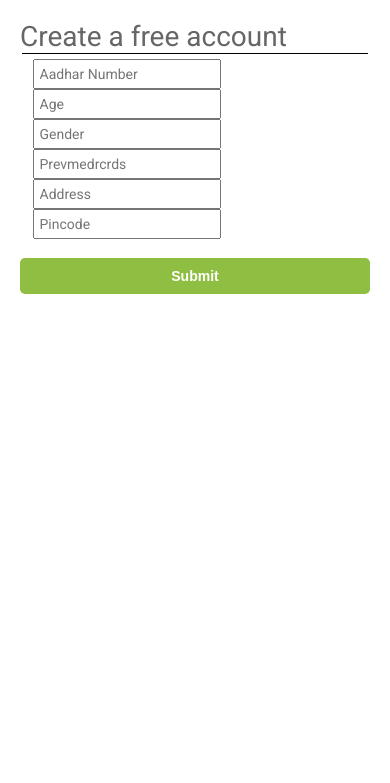
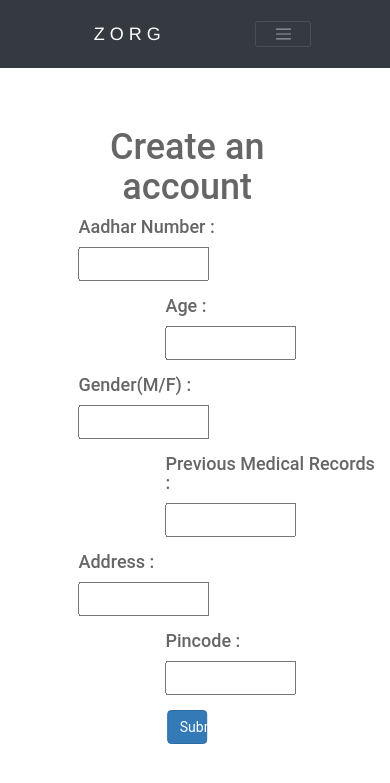
Before and after one commit to arjunqwerty/Zorg-V3, a Flask app: page /add_profile in a window 390 px wide. Shown: the top 783 px of the page. Run offline with Flask 2, Linux system fonts and the light colour scheme; the visitor is signed in with stand-in values (Sample User, id 1); some libraries are stand-ins or nearby versions.

Commit message:
dashboard, addprofile and editprofile done. Idk which bg to add so u can choose one.

```diff
--- a/static/addprof.css
+++ b/static/addprof.css
@@ -17,39 +17,18 @@ h3 {
     margin: 12px 0;
     color: #8ebf42;
 }
-.main-block {
-display: flex;
-justify-content: center;
-align-items: center;
-background: #fff;
-}
 form {
-width: 100%;
+    width:100%;
     padding: 20px;
 }
 fieldset {
     border: none;
     border-top: 1px solid black;
 }
+/*
 .account-details{
-display: flex;
-flex-wrap: wrap;
-justify-content: space-between;
-}
-.account-details >div>div {
-display: flex;
-align-items: center;
-vertical-align: middle;
-margin-bottom: 10px;
-}
-.account-details >div input, label {
-width: 100%;
-}
-label {
-padding: 0 5px;
-text-align: right;
-vertical-align: middle;
-}
+    color: ivory;
+}*/
 input {
     padding: 5px;
     vertical-align: middle;
@@ -69,7 +48,7 @@ button:hover {
     background: #82b534;
 }
 @media (min-width: 568px) {
-.account-details >div, .personal-details >div {
+.account-details >div {
     width: 50%;
 }
 label {
--- a/templates/add_profile.html
+++ b/templates/add_profile.html
@@ -1,68 +1,133 @@
 <!DOCTYPE html>
 <html>
   <head>
-    <title>Account registration form</title>
-    <link rel="icon" type="image/png" href="/static/Untitled.png"/>
-    <link href='https://fonts.googleapis.com/css?family=Open+Sans:400,300,300italic,400italic,600' rel='stylesheet' type='text/css'>
-    <link href="https://fonts.googleapis.com/css?family=Roboto:300,400,500,700" rel="stylesheet">
-    <link rel="stylesheet" href="static/addprof.css">
+    <title>ZORG</title>
+    <link rel="icon" type="image/png" href="/static/Favicon.png"/>
+    <style>
+      html, body {
+        min-height: 100%;
+      }
+      body, div, form, input, select, p {
+        padding: 0;
+        margin: 0;
+        outline: none;
+        font-family: Roboto, Arial, sans-serif;
+        font-size: 14px;
+        color: #666;
+      }
+      h1 {
+        margin: 0;
+        font-weight: 400;
+      }
+      h3 {
+        margin: 12px 0;
+        color: #8ebf42;
+      }
+      form {
+        transform: translateX(10%);
+        width:80%;
+        padding: 20px;
+      }
+      fieldset {
+        border: none;
+        border-top: 1px solid black;
+      }
+      .account-details{
+        transform: translateX(10%);
+      }
+      .account-details >div{
+        width: 80%;
+      }
+      .right-heading {
+        transform: translateX(40%);
+      }
+      input {
+        width: 60%;
+        padding: 5px;
+        vertical-align: middle;
+      }
+      button {
+        width: 15%;
+        padding: 10px 0;
+        margin: 10px auto;
+        border-radius: 5px;
+        border: none;
+        background: #8ebf42;
+        font-size: 14px;
+        font-weight: 600;
+        color: #fff;
+      }
+      button:hover {
+        background: #82b534;
+      }
+      @media (max-width: 568px) {
+      .account-details >div {
+        width: 80%;
+      }
+      label {
+        width: 40%;
+      }
+      input {
+        width: 60%;
+      }
+      }
+    </style>
   </head>
   <body>
-    <div class="main-block">
-      {% include "includes/_messages.html" %}
+    {% include "layout.html" %}
+    <div class="padding text-center">
       <form method="POST" action="/add_profile">
-        <h1 class="text-center">Create a free account</h1>
-        <fieldset>
-          <div  class="account-details">
-              <div class="form-group"><!--aadhar-->
+        <h1 class="text-center">Create an account</h1>
+          <div class="account-details text-center">
+            <div class="form-group" align="left"><!--aadhar-->
+              <h4>Aadhar Number :</h4>
               <input
                   class="text"
                   type="text"
                   name="aadhar"
-                      placeholder="Aadhar Number"
                   required="">
             </div>
-              <div class="form-group"><!--age-->
+            <div class="form-group" align="right"><!--age-->
+              <h4 class="right-heading" align="left">Age :</h4>
               <input
                   class="text"
                   type="text"
                   name="age"
-                      placeholder="Age"
                   required="">
             </div>
-              <div class="form-group"><!--gender-->
+            <div class="form-group" align="left"><!--gender-->
+              <h4>Gender(M/F) :</h4>
               <input
                   class="text"
                   type="text"
                   name="gender"
-                      placeholder="Gender"
                   required="">
             </div>
-              <div class="form-group"><!--prevmedrcrds-->
+            <div class="form-group" align="right"><!--prevmedrcrds-->
+              <h4 class="right-heading" align="left">Previous Medical Records :</h4>
               <input
                   class="text"
                   type="text"
                   name="prevmedrcrds"
-                      placeholder="Prevmedrcrds"
                   required="">
             </div>
-              <div class="form-group"><!--address-->
+            <div class="form-group" align="left"><!--address-->
+              <h4>Address :</h4>
               <input
                   class="text"
                   type="text"
                   name="address"
-                      placeholder="Address"
                   required="">
             </div>
-              <div class="form-group"><!--pincode-->
+            <div class="form-group" align="right"><!--pincode-->
+              <h4 class="right-heading" align="left">Pincode :</h4>
               <input
                   class="text"
                   type="text"
                   name="pincode"
-                      placeholder="Pincode"
                   required="">
             </div>
-        </fieldset>
+          </div>
         <button type="submit" class="btn btn-primary" value="Submit">Submit</button>
       </form>
     </div>
--- a/templates/dashboard.html
+++ b/templates/dashboard.html
@@ -4,7 +4,7 @@
   <h1>Dashboard <small>Welcome {{session.name}}</small></h1>
   <table class="table table-striped">
     <tr>
-      <th>Name</th>
+      <th>Userame</th>
       <th>Aadhar</th>
       <th>Age</th>
       <th>Gender</th>
@@ -16,7 +16,7 @@
     </tr>
     {% for profile in profile %}
       <tr>
-        <td>{{profile.namecust}}</td>
+        <td>{{profile.username}}</td>
         <td>{{profile.aadhar}}</td>
         <td>{{profile.age}}</td>
         <td>{{profile.gender}}</td>
--- a/templates/index.html
+++ b/templates/index.html
@@ -4,7 +4,7 @@
 		<meta charset="utf-8">
 		<meta name="viewport" content="width=device-width, initial-scale=1">
 		<title>ZORG</title>
-		<link rel="icon" type="image/png" href="/static/Untitled.png"/>
+		<link rel="icon" type="image/png" href="/static/Favicon.png"/>
 		<link rel="stylesheet" href="https://stackpath.bootstrapcdn.com/bootstrap/4.5.0/css/bootstrap.min.css" integrity = "sha384-9aIt2nRpC12Uk9gS9baDl411NQApFmC26EwAOH8WgZl5MYYxFfc+NcPb1dKGj7Sk" crossorigin = "anonymous">
 		<link rel="stylesheet" href="https://maxcdn.bootstrapcdn.com/bootstrap/4.5.0/css/bootstrap.min.css">
 	</head>
--- a/zorg.py
+++ b/zorg.py
@@ -14,7 +14,7 @@ app=Flask(__name__)
 
 ENV = 'dev'
 
-developer='Tarun'
+developer='Arjun'
 
 if ENV=='dev':
     app.debug=True
@@ -38,7 +38,7 @@ class RegisterMnmg(db.Model):
     namehptl = db.Column(db.String(200))
     username = db.Column(db.String(200), primary_key=True)
     password = db.Column(db.String(20))
-    pincode = db.Column(db.Integer)
+    pincode = db.Column(db.String(10))
     address = db.Column(db.Text())
 
     def __init__(self, namehptl, username, password, pincode, address):
@@ -71,11 +71,11 @@ class CustomerDet(db.Model):#changed the class name since it is getting confused
     namecust = db.Column(db.String(200))
     username = db.Column(db.String(200), primary_key=True)
     password = db.Column(db.String(20))
-    pincode = db.Column(db.Integer())
+    pincode = db.Column(db.String(10))
     address = db.Column(db.Text())
     gmail_id = db.Column(db.String(200))
-    aadhar = db.Column(db.Integer, unique=True)
-    age = db.Column(db.Integer)
+    aadhar = db.Column(db.String(20), unique=True)
+    age = db.Column(db.String(5))
     gender = db.Column(db.String(1))
     prevmedrcrds = db.Column(db.Text())
 
@@ -99,9 +99,9 @@ def custdetails():
         password = request.form['password']
         gmail_id = request.form['gmail_id']
         address = ''
-        pincode = 0
-        aadhar = 0
-        age = 0
+        pincode = ''
+        aadhar = ''
+        age = ''
         gender = ''
         prevmedrcrds = ''
 
@@ -182,13 +182,13 @@ def logout():
 @is_logged_in
 def dashboard():
     username = session['username']
-    custdata = db.session.query(CustomerDet).filter(CustomerDet.username == username).first()#111
+    custdata = db.session.query(CustomerDet).filter(CustomerDet.username == username).first()
     db.session.commit()
-    if custdata.aadhar !=0 and custdata.age != 0 and custdata.gender != '' and custdata.prevmedrcrds != '' and custdata.address != '' and custdata.pincode != 0:
-        return render_template('dashboard.html', profile = custdata.query.all())
-    else:
+    if custdata.aadhar !='' and custdata.age != '' and custdata.gender != '' and custdata.prevmedrcrds != '' and custdata.address != '' and custdata.pincode != '':
         flash("Please fill these details","danger")
         return redirect(url_for('add_profile'))
+    else:
+        return render_template('dashboard.html', profile = custdata.query.all())
     return render_template('dashboard.html')
 
 @app.route('/add_profile', methods=['GET','POST'])
@@ -202,9 +202,14 @@ def add_profile():
         prevmedrcrds = request.form['prevmedrcrds']
         address = request.form['address']
         pincode = request.form['pincode']
-        if db.session.query(CustomerDet).filter(CustomerDet.username == username).count() == 0:
-            data = CustomerDet(name, aadhar, age, gender,prevmedrcrds, address, pincode)
-            db.session.add(data)
+        if db.session.query(CustomerDet).filter(CustomerDet.username == username).count() == 1:
+            update = db.session.query(CustomerDet).filter(CustomerDet.username == username).first()
+            update.aadhar = aadhar
+            update.age = age
+            update.gender = gender
+            update.prevmedrcrds = prevmedrcrds
+            update.address = address
+            update.pincode = pincode
             db.session.commit()
             flash('Profile Created', 'success')
             return redirect(url_for('loginmanagement'))
@@ -219,17 +224,28 @@ def editprofile():
     user = db.session.query(CustomerDet).filter(CustomerDet.username == username).first()
     db.session.commit()
     if request.method == 'POST':
-        user.aadhar = request.form['aadhar']
-        user.age = request.form['age']
-        user.gender = request.form['gender']
-        user.prevmedrcrds = request.form['prevmedrcrds']
-        user.address = request.form['address']
-        user.pincode = request.form['pincode']
-        user.gmail_id = request.form['gmail_id']
-        db.commit()
+        aadhar = request.form['aadhar']
+        if aadhar != '':
+            user.aadhar = aadhar
+        age = request.form['age']
+        if age != '':
+            user.age = age
+        prevmedrcrds = request.form['prevmedrcrds']
+        if prevmedrcrds != '':
+            user.prevmedrcrds = prevmedrcrds
+        address = request.form['address']
+        if address != '':
+            user.address = address
+        pincode = request.form['pincode']
+        if pincode != '':
+            user.pincode = pincode
+        gmail_id = request.form['gmail_id']
+        if gmail_id != '':
+            user.gmail_id = gmail_id
+        db.session.commit()
         flash('Profile Updated','success')
         return redirect(url_for('dashboard'))
-    return render_template('editprofile.html')
+    return render_template('editprofile.html',profile = user.query.all())
 
 class Orders(db.Model):
     __tablename__ = 'orders'
@@ -237,7 +253,7 @@ class Orders(db.Model):
     username_cust = db.Column(db.String(200), primary_key=True)
     type = db.Column(db.String(50))
     address = db.Column(db.Text())
-    age = db.Column(db.Integer)
+    age = db.Column(db.String(5))
     gender = db.Column(db.String(1))
     prevmedrcrds = db.Column(db.Text())
     result = db.Column(db.String(1))
@@ -348,8 +364,8 @@ class PastOrders(db.Model):
     type = db.Column(db.String(50))
     address = db.Column(db.Text())
     namecust = db.Column(db.String(200))
-    aadhar = db.Column(db.Integer)
-    age = db.Column(db.Integer)
+    aadhar = db.Column(db.String(20))
+    age = db.Column(db.String(5))
     gender = db.Column(db.String(1))
     prevmedrcrds = db.Column(db.Text())
 
```
Also changed, not shown: templates/editprofile.html (+111 -35 lines), templates/includes/_messages.html (indentation only). Lines whose indentation alone changed are shown as unchanged.
